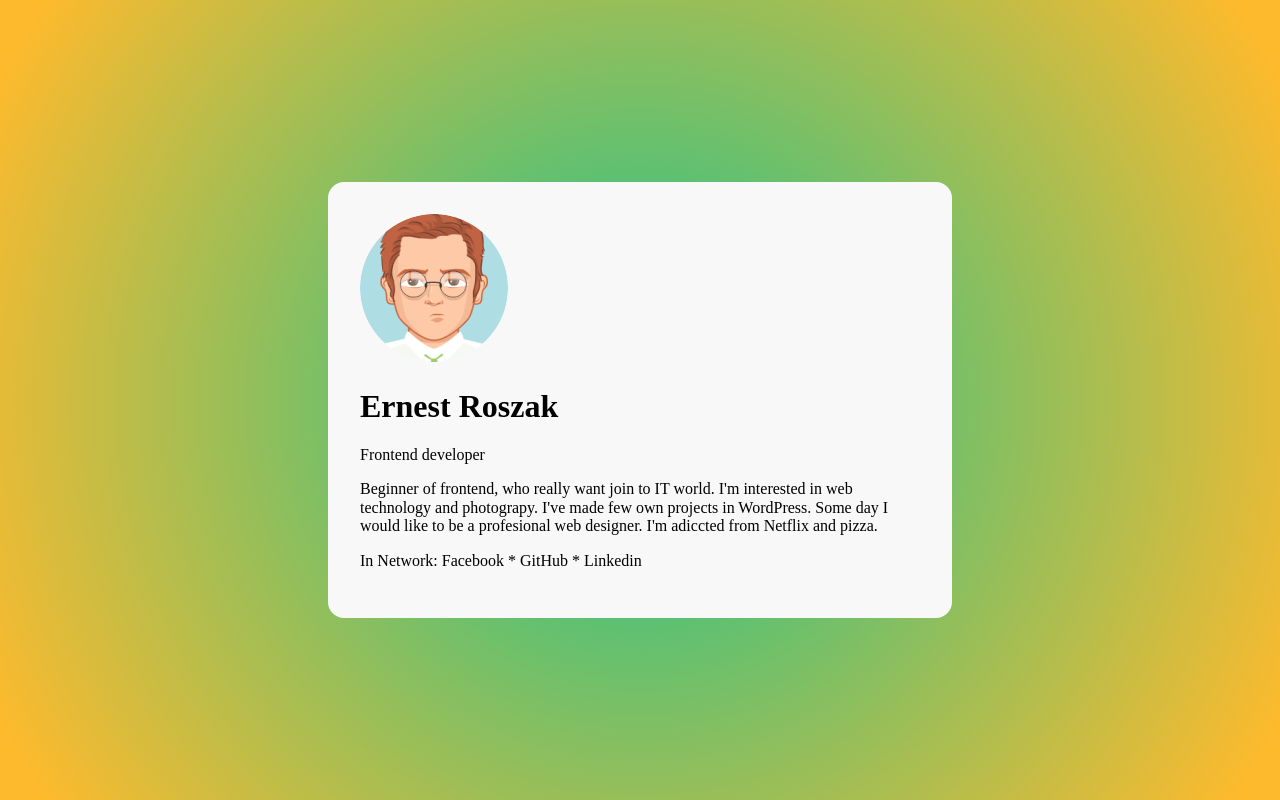
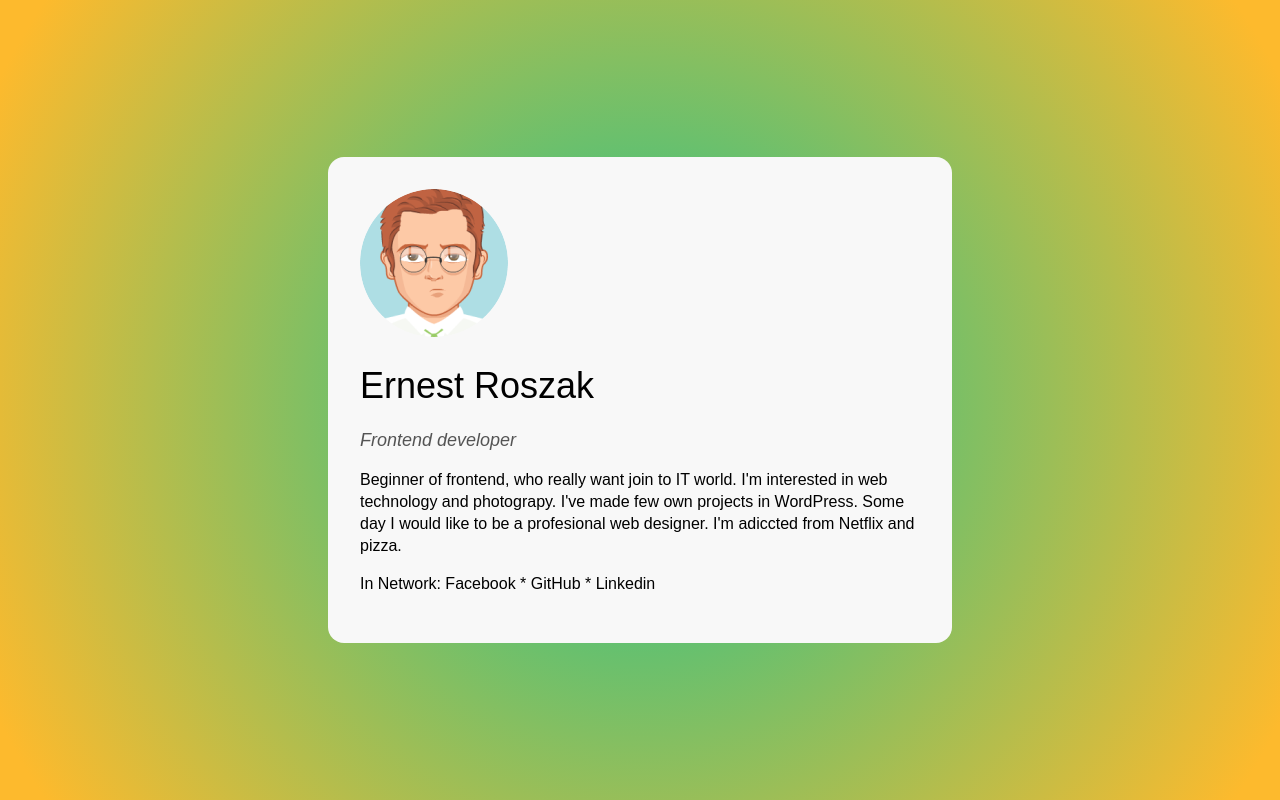
Before and after one commit to ernest-roszak/buisness-card, a plain HTML site: page index.html in a window 1280 px wide. Drawn offline with Linux system fonts and the light colour scheme.

Commit message:
font added

```diff
--- a/css/style.css
+++ b/css/style.css
@@ -1,12 +1,18 @@
 html {
   box-sizing: border-box;
 }
-   *, *:before, *:after {
+*,
+*:before,
+*:after {
   box-sizing: inherit;
 }
 body {
-    background: rgb(34,195,140);
-background: radial-gradient(circle, rgba(34,195,140,1) 5%, rgba(253,186,45,1) 95%);
+  background: rgb(34, 195, 140);
+  background: radial-gradient(
+    circle,
+    rgba(34, 195, 140, 1) 5%,
+    rgba(253, 186, 45, 1) 95%
+  );
   display: flex;
   justify-content: center;
   align-items: center;
@@ -14,20 +20,48 @@ display: flex;
 }
 .main {
   width: 624px;
-    background-color: #F8F8F8;
+  background-color: #f8f8f8;
   border-radius: 16px;
   padding: 32px;
   margin: 16px;
   display: inline-block;
-
-
 }
-  .article {
-
+.person {
 }
-  .avatar {
+.person__picture {
   max-width: 148;
   max-height: 148;
   border-radius: 74px;
-    top: 0px
+  top: 0px;
 }
+.person__name {
+  font-family: Arial, Helvetica, sans-serif;
+  font-style: normal;
+  font-weight: normal;
+  font-size: 36px;
+  line-height: 41px;
+  color: #000000;
+}
+.person__position {
+  font-family: Arial;
+  font-style: italic;
+  font-weight: normal;
+  font-size: 18px;
+  line-height: 21px;
+
+  color: #545454;
+}
+.person__info {
+}
+.person__description {
+  font-family: Arial;
+font-style: normal;
+font-weight: normal;
+font-size: 16px;
+line-height: 22px;
+/* or 137% */
+
+
+color: #000000;
+
+}
--- a/index.html
+++ b/index.html
@@ -9,20 +9,20 @@
   </head>
   <body>
     <main class="main">
-      <article class="article">
-        <img src="img/avatar.png" alt="Ernest Roszak" class="avatar" />
-        <header>
-          <h1>Ernest Roszak</h1>
-          <p>Frontend developer</p>
+      <article class="person">
+        <img src="img/avatar.png" alt="Ernest Roszak" class="person__picture" />
+        <header class="preson__info">
+          <h1 class="person__name">Ernest Roszak</h1>
+          <p class="person__position">Frontend developer</p>
         </header>
 
-        <p>
+        <p class="person__description">
           Beginner of frontend, who really want join to IT world. I'm interested
           in web technology and photograpy. I've made few own projects in
           WordPress. Some day I would like to be a profesional web designer. I'm
           adiccted from Netflix and pizza.
         </p>
-        <p>In Network: Facebook * GitHub * Linkedin</p>
+        <p class="person__description">In Network: Facebook * GitHub * Linkedin</p>
       </article>
     </main>
   </body>
```
Lines whose indentation alone changed are shown as unchanged.
